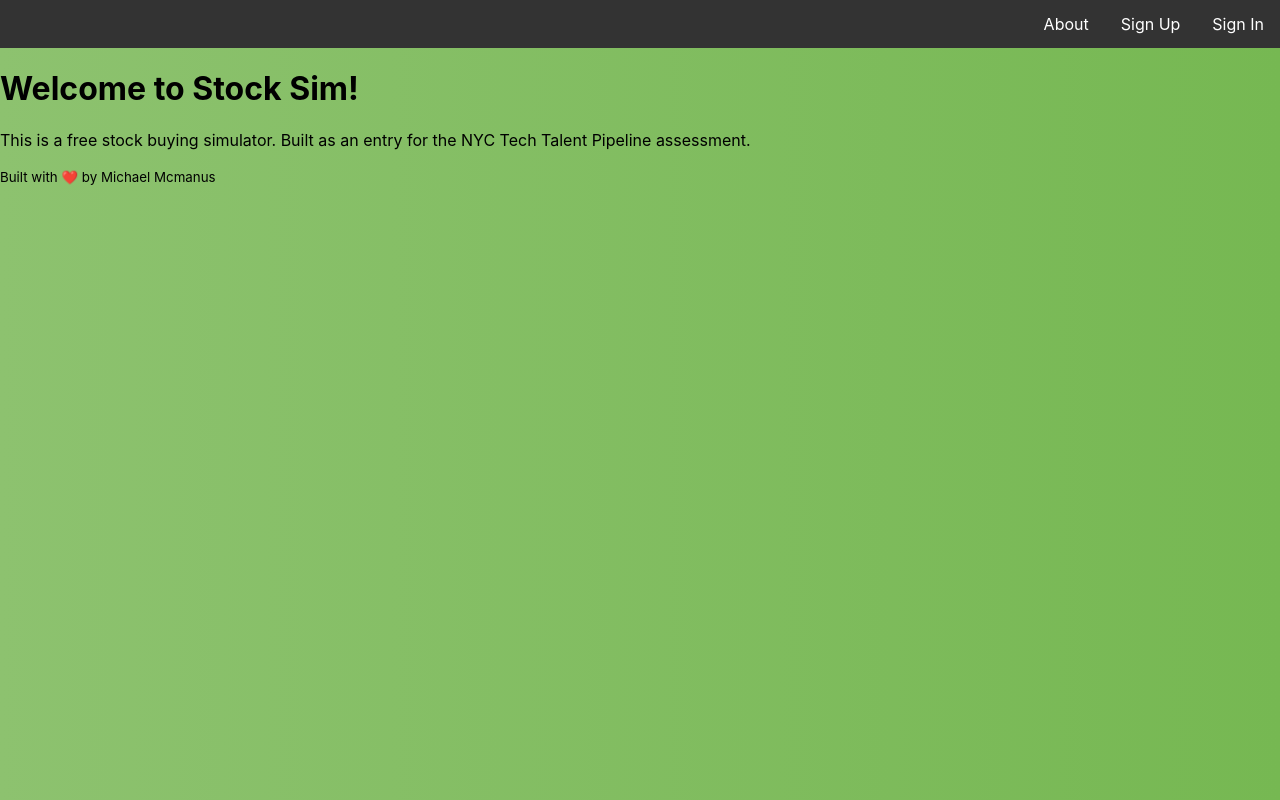
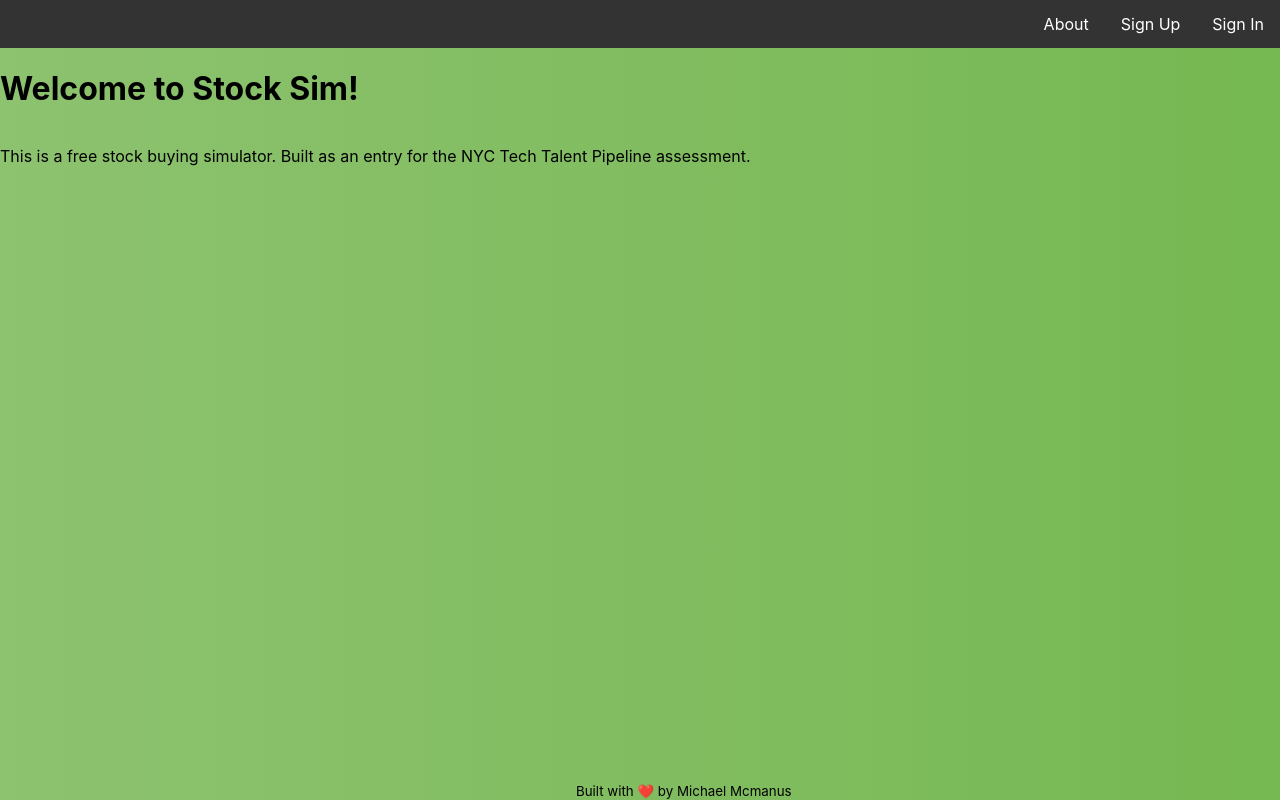
Before and after one commit to MikeMcmanus95/StockSim, a React app: page / in a window 1280 px wide. Built offline with nearby package versions, Linux system fonts and the light colour scheme; some packages are replaced by stand-ins of ours; no server answers.

Commit message:
refactor: About page

```diff
--- a/client/components/About.js
+++ b/client/components/About.js
@@ -2,13 +2,17 @@ import React from 'react';
 
 export const About = () => {
   return (
-    <div>
+    <>
+      <div className="landing">
         <h1>Welcome to Stock Sim!</h1>
         <p>
           This is a free stock buying simulator. Built as an entry for the NYC
           Tech Talent Pipeline assessment.
         </p>
+      </div>
+      <div className="footer">
         <small>Built with ❤️ by Michael Mcmanus</small>
       </div>
+    </>
   );
 };
--- a/public/Style.css
+++ b/public/Style.css
@@ -12,6 +12,19 @@ body {
   margin: 0;
   -webkit-font-smoothing: antialiased;
   -moz-osx-font-smoothing: grayscale;
+}
+
+.landing {
+  display: flex;
+  flex-direction: column;
+  justify-content: center;
+}
+
+.footer {
+  position: fixed;
+  bottom: 0;
+  left: 45%;
+  width: 100%;
 }
 
 .form-wrapper {
```
Lines whose indentation alone changed are shown as unchanged.
